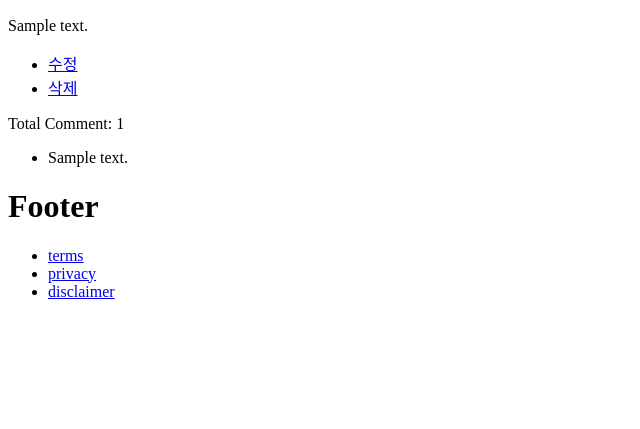
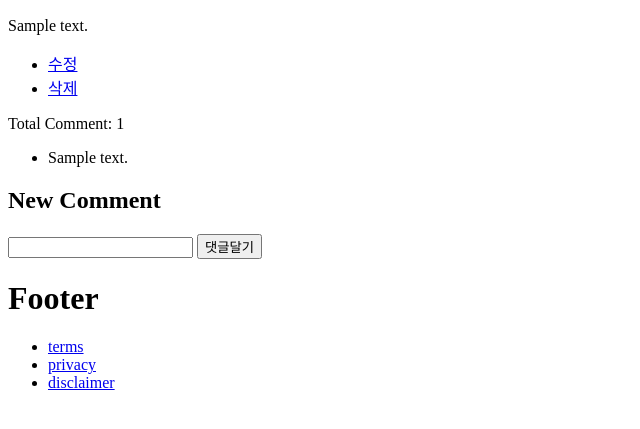
Before and after one commit to LeoHeo/LeoHeo_blog, a Django app: template wpsblog/wpsblog/templates/posts/detail.html in a window 1280 px wide. Shown: the part 184-613 px from the top of the page, without its empty margins (0-640 px from the left). Run offline with Django 3.2, Linux system fonts and the light colour scheme; the template is opened without the code that fills it: most values are stand-ins (such as "Sample title", 1, 10 or a date in 2020).

Commit message:
add create comment feature
add urls comments.py
add views posts/comments/comment_create.py

```diff
--- a/wpsblog/wpsblog/templates/posts/detail.html
+++ b/wpsblog/wpsblog/templates/posts/detail.html
@@ -15,4 +15,10 @@
     <li> {{ comment.content }} </li>
     {% endfor %}
 </ul>
+<h2>New Comment</h2>
+<form action="{% url "comment:comment_create" post_id=post.id %}" method="POST">
+    {% csrf_token %}
+    <input type="text" name="content">
+    <input type="submit" value="댓글달기">
+</form>
 {% endblock %}
--- a/wpsblog/wpsblog/urls/__init__.py
+++ b/wpsblog/wpsblog/urls/__init__.py
@@ -14,4 +14,5 @@ urlpatterns = [
     url(r'^policy/', include("wpsblog.urls.policy", namespace="policy")),
     url(r'^posts/', include("wpsblog.urls.post", namespace="post")),
     url(r'^naver/posts/$', naver_blog_crawler, name="naver-blog-crawler"),
+    url(r'^comments/', include("wpsblog.urls.comments", namespace="comment")),
 ]
--- /dev/null
+++ b/wpsblog/wpsblog/views/posts/comments/__init__.py
@@ -0,0 +1 @@
+from .comment_create import comment_create
```
Also changed, not shown: wpsblog/wpsblog/models/comment.py (+9 -0 lines), wpsblog/wpsblog/urls/comments.py (added, +7 -0 lines), wpsblog/wpsblog/views/posts/comments/comment_create.py (added, +13 -0 lines), wpsblog/wpsblog/views/posts/detail.py (line endings or trailing spaces).
